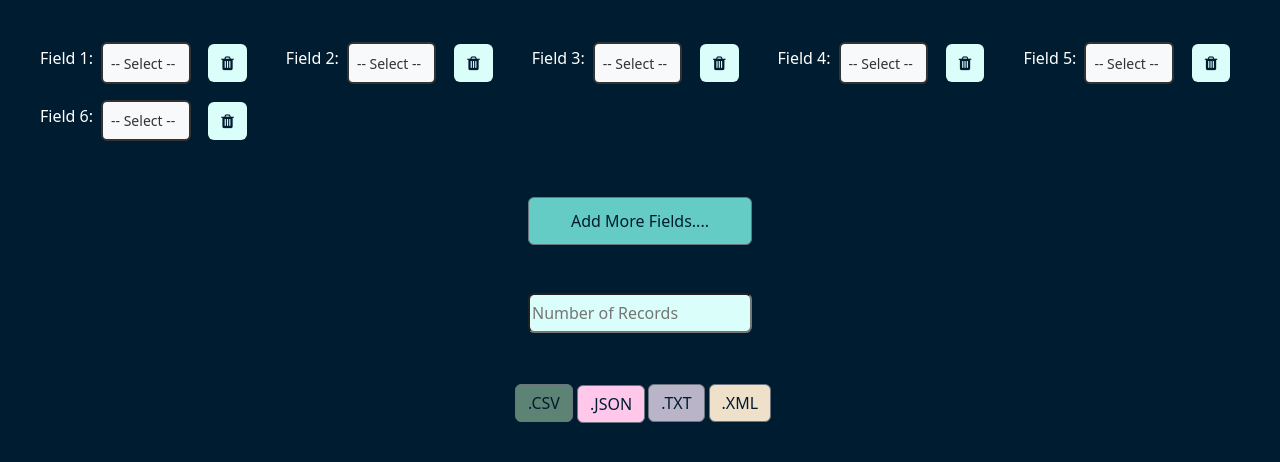
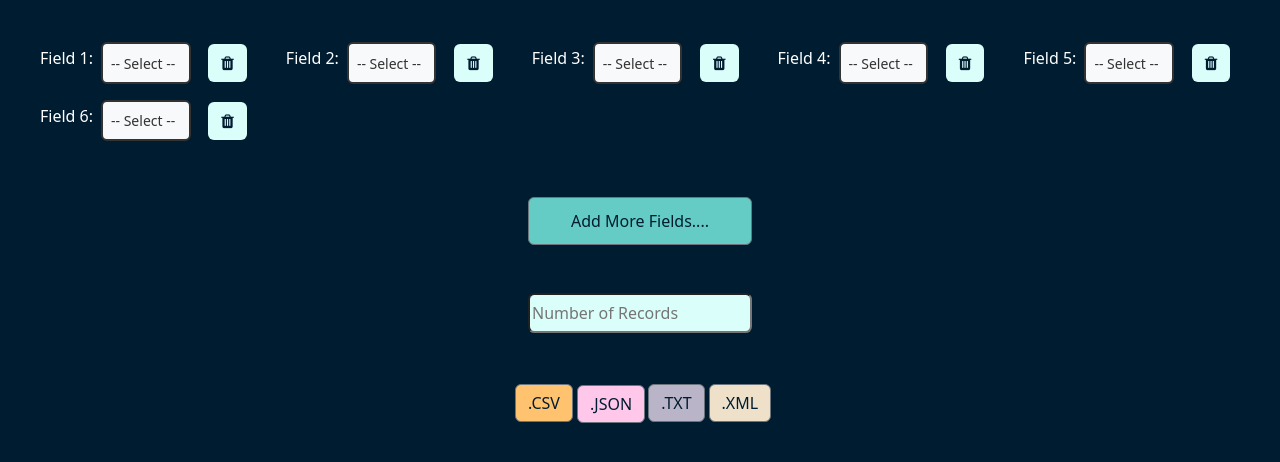
Before and after one commit to Chaitanya045/Test_Data_Generator, a website: page index.html in a window 1280 px wide. Shown: the part 72-534 px from the top of the page. Drawn offline with nearby package versions, Linux system fonts and the light colour scheme.

Commit message:
changed styling

```diff
--- a/styles.css
+++ b/styles.css
@@ -34,7 +34,7 @@ body{
 }
 
 #csv{
-    background-color: #5C8374;
+    background-color: #FFC26F;
     margin: 5%;
     width: auto;
     color: #001C30;
```
